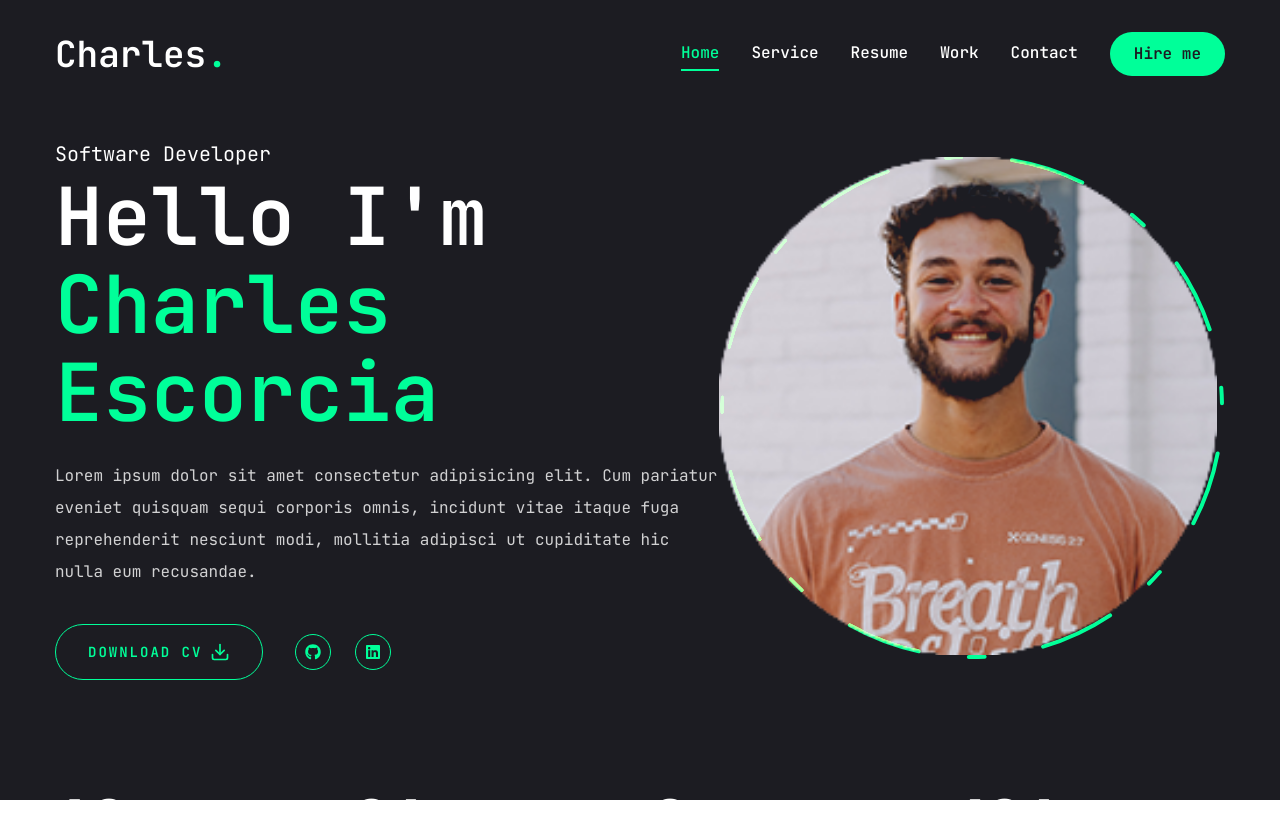
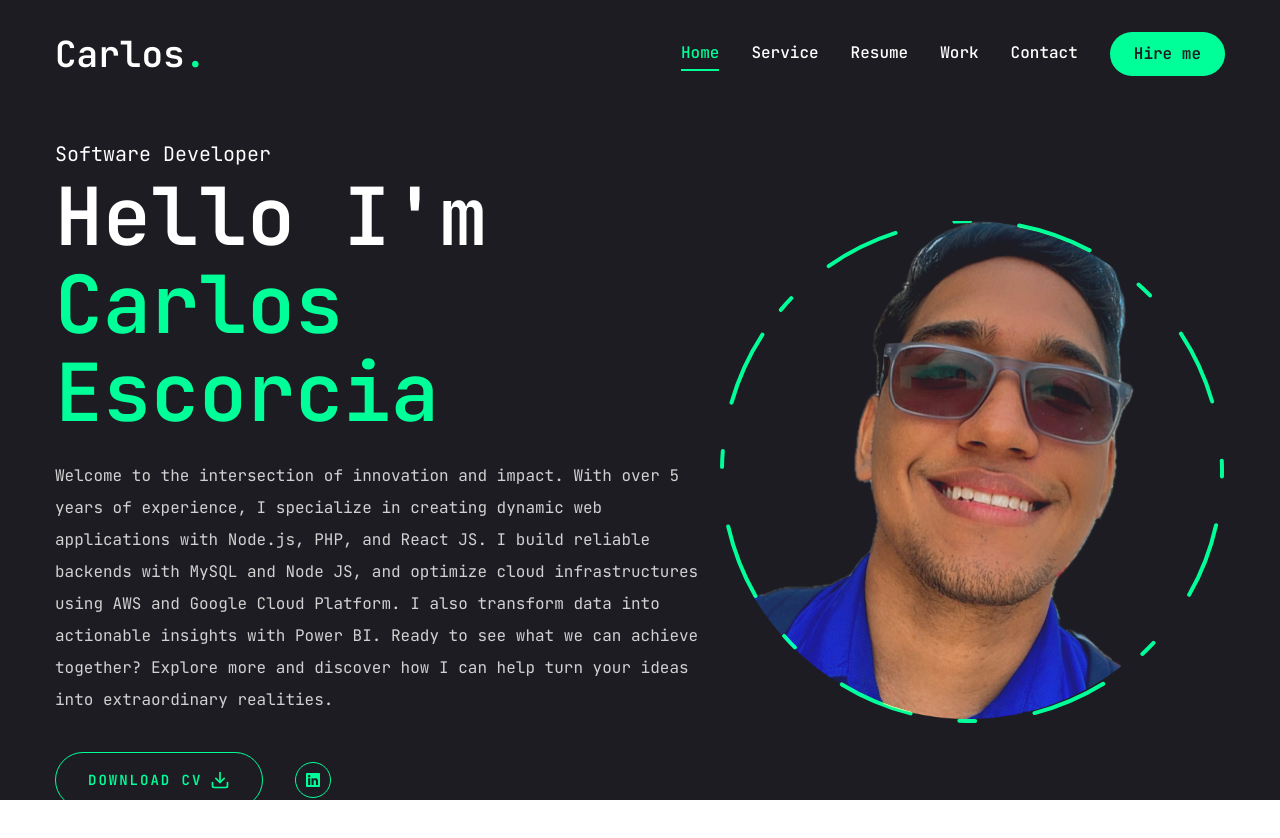
Before and after one commit to CarlosPolo019/portafolio, a Next.js app: page / in a window 1280 px wide. Shown: the top 838 px of the page. Built offline with nearby package versions, Linux system fonts and the light colour scheme.

Commit message:
Change info

```diff
--- a/app/layout.jsx
+++ b/app/layout.jsx
@@ -11,9 +11,9 @@ const jetbrainsmono = JetBrains_Mono({subsets: ['latin'],
   variable: '--font-jetbraintsMono'
  })
 
-export const metadata = {
-  title: "Create Next App",
-  description: "Generated by create next app",
+ export const metadata = {
+  title: "Carlos Escorcia - Full Stack Developer",
+  description: "Explore the portfolio of Carlos Escorcia, a Full Stack Developer specializing in Node.js, PHP, React JS, and cloud solutions.",
 };
 
 export default function RootLayout({ children }) {
--- a/app/page.jsx
+++ b/app/page.jsx
@@ -14,15 +14,23 @@ const Home = () => {
             <span className="text-xl">Software Developer</span>
             <h1 className="h1 mb-6">
               Hello I&apos;m <br />{" "}
-              <span className="text-accent">Charles Escorcia</span>
+              <span className="text-accent">Carlos Escorcia</span>
             </h1>
             <p className="max-2-[500px] mb-9 text-white/80">
-              Lorem ipsum dolor sit amet consectetur adipisicing elit. Cum
-              pariatur eveniet quisquam sequi corporis omnis, incidunt vitae
-              itaque fuga reprehenderit nesciunt modi, mollitia adipisci ut
-              cupiditate hic nulla eum recusandae.
+              Welcome to the intersection of innovation and impact. With over 5
+              years of experience, I specialize in creating dynamic web
+              applications with Node.js, PHP, and React JS. I build reliable
+              backends with MySQL and Node JS, and optimize cloud
+              infrastructures using AWS and Google Cloud Platform. I also
+              transform data into actionable insights with Power BI. Ready to
+              see what we can achieve together? Explore more and discover how I
+              can help turn your ideas into extraordinary realities.
             </p>
             <div className="flex flex-col xl:flex-row items-center gap-8">
+              <a
+                href="/pdf/01_CARLOS_ESCORCIA_CV.pdf"
+                download="Carlos_Escorcia_CV.pdf"
+              >
                 <Button
                   variant="outline"
                   size="lg"
@@ -31,6 +39,7 @@ const Home = () => {
                   <span>Download CV</span>
                   <FiDownload className="text-xl" />
                 </Button>
+              </a>
 
               <div className="mb-8 xl:mb-0">
                 <Social
--- a/app/resume/page.jsx
+++ b/app/resume/page.jsx
@@ -29,11 +29,11 @@ import { motion } from "framer-motion";
 
 const about = {
   title: "About me",
-  description: "Lorem ipsum dolor sit amet consectetur adipisicing elit. ",
+  description: "A passionate full-stack developer with over 5 years of experience, committed to delivering innovative solutions and exceptional results. Fluent in both English and Spanish, and available for freelance opportunities. ",
   info: [
     {
       fieldName: "Name",
-      fieldValue: "Charles Escorcia",
+      fieldValue: "Carlos Escorcia",
     },
     {
       fieldName: "Phone",
@@ -45,7 +45,7 @@ const about = {
     },
     {
       fieldName: "Experience",
-      fieldValue: "6+ Years",
+      fieldValue: "5+ Years",
     },
     {
       fieldName: "Nationality",
@@ -70,7 +70,8 @@ const about = {
 const experience = {
   icon: "/assets/resume/badge.svg",
   title: "My Experience",
-  description: "Lorem ipsum dolor sit amet consectetur adipisicing elit. ",
+  description:
+    "Driven by innovation and excellence, I've led full-stack development at Dash Develop, crafted seamless web solutions at LiveDesign, and contributed to projects for brands like iFood. Each role has sharpened my skills and fueled my passion for delivering scalable, impactful solutions.",
   items: [
     {
       company: "Dash Develop",
@@ -103,7 +104,7 @@ const experience = {
 const education = {
   icon: "/assets/resume/cap.svg",
   title: "My Education",
-  description: "Lorem ipsum dolor sit amet consectetur adipisicing elit. ",
+  description: "My background in systems engineering, combined with specialized training in agile methodologies, has given me a strong technical foundation. Graduating in Ingeniería de Sistemas from Universidad de la Costa, I've enhanced my skills with certifications in Scrum, Design Thinking, and Kanban, enabling me to tackle complex challenges with innovative solutions.",
   items: [
     {
       instituto: "Universidad de la Costa",
@@ -126,7 +127,7 @@ const education = {
 
 const skills = {
   title: "My Skills",
-  description: "Lorem ipsum dolor sit amet consectetur adipisicing elit. ",
+  description: "Equipped with a powerful toolkit, I create dynamic, scalable web applications. I specialize in both front-end and back-end technologies, ensuring seamless user experiences and robust functionality. My expertise extends to managing cloud infrastructures and turning data into actionable insights.",
   skillList: [
     {
       icon: <FaHtml5 />,
@@ -205,7 +206,7 @@ const Resume = () => {
             <TabsContent value="experencie" className="w-full">
               <div className="flex flex-col gap-[30px] text-center xl:text-left">
                 <h3 className="text-4xl font-bold">{experience.title}</h3>
-                <p className="max-w-[600px] text-white/60 mx-auto xl:mx-0">
+                <p className="max-w-[80vw] text-white/60 mx-auto xl:mx-0">
                   {experience.description}
                 </p>
                 <ScrollArea className="h-[400px]">
@@ -234,7 +235,7 @@ const Resume = () => {
             <TabsContent value="education" className="w-full">
               <div className="flex flex-col gap-[30px] text-center xl:text-left">
                 <h3 className="text-4xl font-bold">{education.title}</h3>
-                <p className="max-w-[600px] text-white/60 mx-auto xl:mx-0">
+                <p className="max-w-[80vw] text-white/60 mx-auto xl:mx-0">
                   {education.description}
                 </p>
                 <ScrollArea className="h-[400px]">
@@ -264,7 +265,7 @@ const Resume = () => {
               <div className="flex flex-col gap-[30px] ">
                 <div className="flex flex-col gap-[30px] text-center xl:text-left">
                   <h3 className="text-4xl font-bold">{skills.title}</h3>
-                  <p className="max-w-[600px] text-white/60 mx-auto xl:mx-0">
+                  <p className="max-w-[80vw] text-white/60 mx-auto xl:mx-0">
                     {skills.description}
                   </p>
                 </div>
@@ -297,13 +298,16 @@ const Resume = () => {
             >
               <div className="flex flex-col gap-[30px] text-center xl:text-left">
                 <h3 className="text-4xl font-bold">{about.title}</h3>
-                <p className="max-w-[600px] text-white/60 mx-auto xl:mx-0">
+                <p className="max-w-[80vw] text-white/60 mx-auto xl:mx-0">
                   {about.description}
                 </p>
                 <ul className="grid gird-cols-1 xl:grid-cols-2 gap-y-6 max-w-[620px] mx-auto xl:mx-0">
                   {about.info.map((item, index) => {
                     return (
-                      <li key={index} className="flex items-center justify-center xl:justify-start gap-4">
+                      <li
+                        key={index}
+                        className="flex items-center justify-center xl:justify-start gap-4"
+                      >
                         <span className="text-white/60">{item.fieldName}</span>
                         <span className="text-xl">{item.fieldValue}</span>
                       </li>
--- a/app/services/page.jsx
+++ b/app/services/page.jsx
@@ -9,25 +9,26 @@ const services = [
     num: "01",
     href: "/",
     title: "Web Developmet",
-    description: "Lorem ipsum dolor sit amet consectetur adipisicing elit. ",
+    description:
+      " I offer complete web development services, from concept to implementation, using modern technologies like React JS. I specialize in creating optimized user interfaces that enhance user experience and increase client retention.",
   },
   {
     num: "02",
     href: "/",
     title: "Backend Developmet",
-    description: "Lorem ipsum dolor sit amet consectetur adipisicing elit. ",
+    description: "I provide robust backend development solutions with Node.js and PHP. My approach includes planning, designing, and executing scalable and efficient systems, optimizing databases like MySQL to ensure optimal performance.",
   },
   {
     num: "03",
     href: "/",
     title: "Devops",
-    description: "Lorem ipsum dolor sit amet consectetur adipisicing elit. ",
+    description: "I deliver comprehensive DevOps services, including cloud infrastructure management using AWS and Google Cloud Platform. I ensure high availability, security, and efficiency in system management, enabling continuous delivery and resource optimization. ",
   },
   {
     num: "04",
     href: "/",
     title: "Data Analyst",
-    description: "Lorem ipsum dolor sit amet consectetur adipisicing elit. ",
+    description: " I offer data analysis and database optimization services, utilizing MySQL and Power BI. My focus is on solving complex problems with attention to detail, improving decision-making, and operational efficiency. ",
   },
 ];
 
@@ -60,7 +61,9 @@ const Services = () => {
                     <BsArrowDownRight className="text-primary text-3xl" />
                   </Link>
                 </div>
-                <h2 className="text-[42px] font-bold leading-none text-white group-hover:text-accent transition-all duration-500 ">{service.title}</h2>
+                <h2 className="text-[42px] font-bold leading-none text-white group-hover:text-accent transition-all duration-500 ">
+                  {service.title}
+                </h2>
 
                 <p className="text-white/60">{service.description}</p>
 
--- a/components/Header.jsx
+++ b/components/Header.jsx
@@ -8,7 +8,7 @@ const Header = () => {
       <div className="container mx-auto flex justify-between items-center">
         <Link href="/">
           <h1 className="text-4xl font-semibold">
-            Charles<span className="text-accent">.</span>
+            Carlos<span className="text-accent">.</span>
           </h1>
         </Link>
         <div className="hidden xl:flex items-center gap-8">
--- a/components/MobileNav.jsx
+++ b/components/MobileNav.jsx
@@ -25,7 +25,7 @@ const MobileNav = () => {
           <Link href="/">
             <h1 className="text-4xl font-semibold">
               {" "}
-              Charles<span className="text-accent">.</span>
+              Carlos<span className="text-accent">.</span>
             </h1>
           </Link>
         </div>
--- a/components/Photo.jsx
+++ b/components/Photo.jsx
@@ -30,7 +30,7 @@ const Photo = () => {
           className="w-[298px] h-[298px] xl:w-[498px] xl:h-[498px] mix-blend-lighten absolute"
         >
           <Image
-            src="/assets/photo.png"
+            src="/assets/IMG_4583.png"
             priority
             quality={100}
             fill
--- a/components/Social.jsx
+++ b/components/Social.jsx
@@ -4,8 +4,7 @@ import Link from "next/link";
 import { FaGithub, FaLinkedin } from "react-icons/fa";
 
 const socials = [
-  { icon: <FaGithub />, path: "/" },
-  { icon: <FaLinkedin />, path: "/" },
+  { icon: <FaLinkedin />, path: "https://www.linkedin.com/in/carlos-escorcia-polo-0109441a6/" },
 ];
 
 const Social = ({ containerStyles, iconStyles }) => {
--- a/components/Stasts.jsx
+++ b/components/Stasts.jsx
@@ -2,10 +2,10 @@
 import CountUp from "react-countup";
 
 const stats = [
-  { num: 12, text: "Years of experience" },
-  { num: 26, text: "Projects completed" },
-  { num: 8, text: "Tecnologies mastered" },
-  { num: 500, text: "Code commits" },
+  { num: 5, text: "Years of experience" },
+  { num: 15, text: "Projects completed" },
+  { num: 10, text: "Tecnologies mastered" },
+  { num: 1500, text: "Code commits" },
 ];
 const Stasts = () => {
   return (
```
Also changed, not shown: public/assets/IMG_4583.png (added), 1 other file (tests, documents, lock files or other folders). Lines whose indentation alone changed are shown as unchanged.
